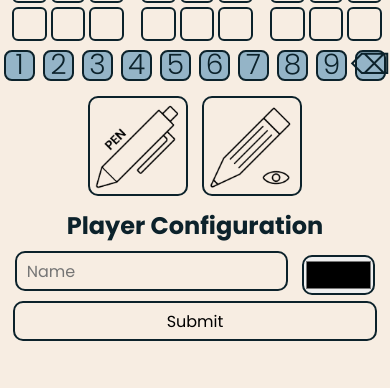
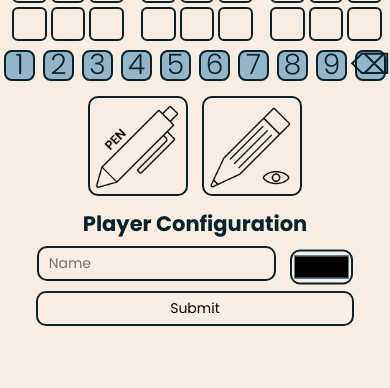
Before and after one commit to AlexanderJCS/multiplayer-sudoku, a Flask app: page /1 in a window 390 px wide. Shown: the part 360-748 px from the top of the page. Run offline with Flask 3, Linux system fonts and the light colour scheme; data comes from the database, SQL or seed files in the repository; some libraries are stand-ins or nearby versions.

Commit message:
player section changes size

```diff
--- a/static/game/style.css
+++ b/static/game/style.css
@@ -43,7 +43,7 @@ h1 {
 
 .players {
     margin: 3vh auto;
-    font-size: 25px;
+    font-size: 1.5rem;
     height: 40vh;
     width: 100%;
     overflow: auto;
@@ -110,13 +110,17 @@ h1 {
     font-weight: inherit;
 }
 
+#player-section {
+    font-size: 16px;
+}
+
 input[type="text"], input[type="color"], button#submit_name {
     flex: 1;
-    font-size: 16px;
+    font-size: 100%;
     border-radius: 10px;
     margin-bottom: 10px;
     border: 2px solid var(--line-color);
-    height: 40px;
+    height: 2.5em;
     font-family: "Poppins", sans-serif;
 }
 
@@ -152,7 +156,6 @@ button#submit_name {
 button#submit_name:hover {
     box-shadow: 0 0 5px rgba(0, 0, 0, 0.5);
     background-color: var(--accented-background-color);
-
 }
 
 button#submit_name:active {
@@ -275,6 +278,7 @@ button#submit_name:active {
 
     #player-section {
         flex-direction: column-reverse;
+        font-size: 14px;
     }
 
     .container {
@@ -290,9 +294,4 @@ button#submit_name:active {
         height: calc(min(80vh / 9, 80vw / 9));
         width: calc(min(80vh / 9, 80vw / 9));
     }
-
-    /*.img-button {*/
-    /*    width: 50px;*/
-    /*    height: 50px;*/
-    /*}*/
 }
```
